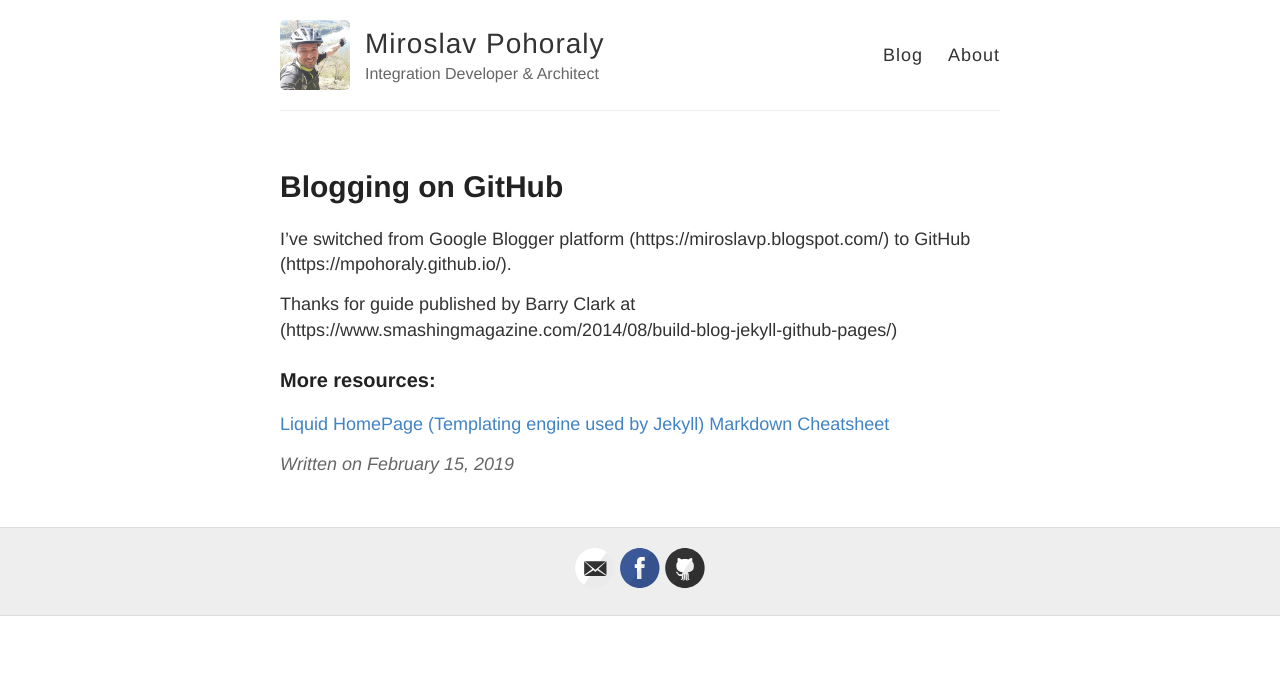
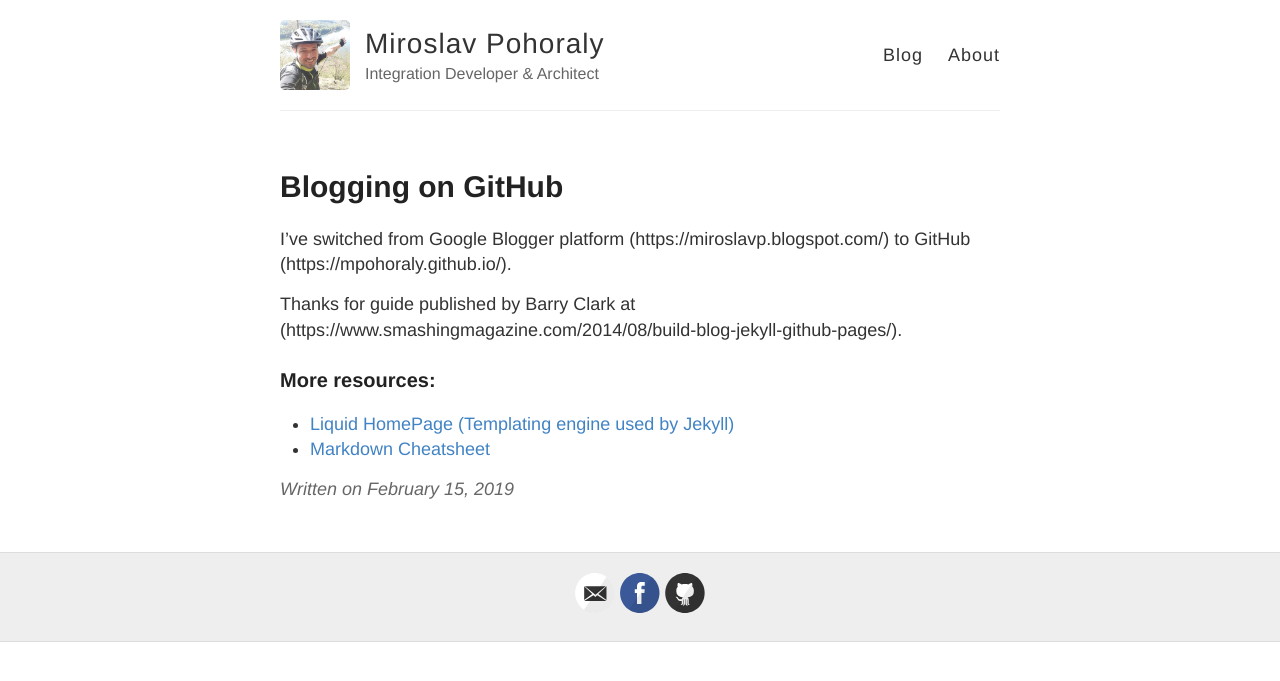
Before and after one commit to mpohoraly/mpohoraly.github.io, a Jekyll site: the page built from _posts/2019-2-15-Blogging-on-Github.md, in a window 1280 px wide. Shown: the top 681 px of the page. Built offline with Jekyll 4.4.1, drawn with Linux system fonts in a browser that asks for light colours.

```diff
--- a/_posts/2019-2-15-Blogging-on-Github.md
+++ b/_posts/2019-2-15-Blogging-on-Github.md
@@ -5,8 +5,8 @@ title: Blogging on GitHub
 
 I've switched from Google Blogger platform (https://miroslavp.blogspot.com/) to GitHub (https://mpohoraly.github.io/).
 
-Thanks for guide published by Barry Clark at (https://www.smashingmagazine.com/2014/08/build-blog-jekyll-github-pages/)
+Thanks for guide published by Barry Clark at (https://www.smashingmagazine.com/2014/08/build-blog-jekyll-github-pages/).
 
 ### More resources:
-[Liquid HomePage (Templating engine used by Jekyll)](https://shopify.github.io/liquid/)
-[Markdown Cheatsheet](https://github.com/adam-p/markdown-here/wiki/Markdown-Cheatsheet)
+* [Liquid HomePage (Templating engine used by Jekyll)](https://shopify.github.io/liquid/)
+* [Markdown Cheatsheet](https://github.com/adam-p/markdown-here/wiki/Markdown-Cheatsheet)
```
